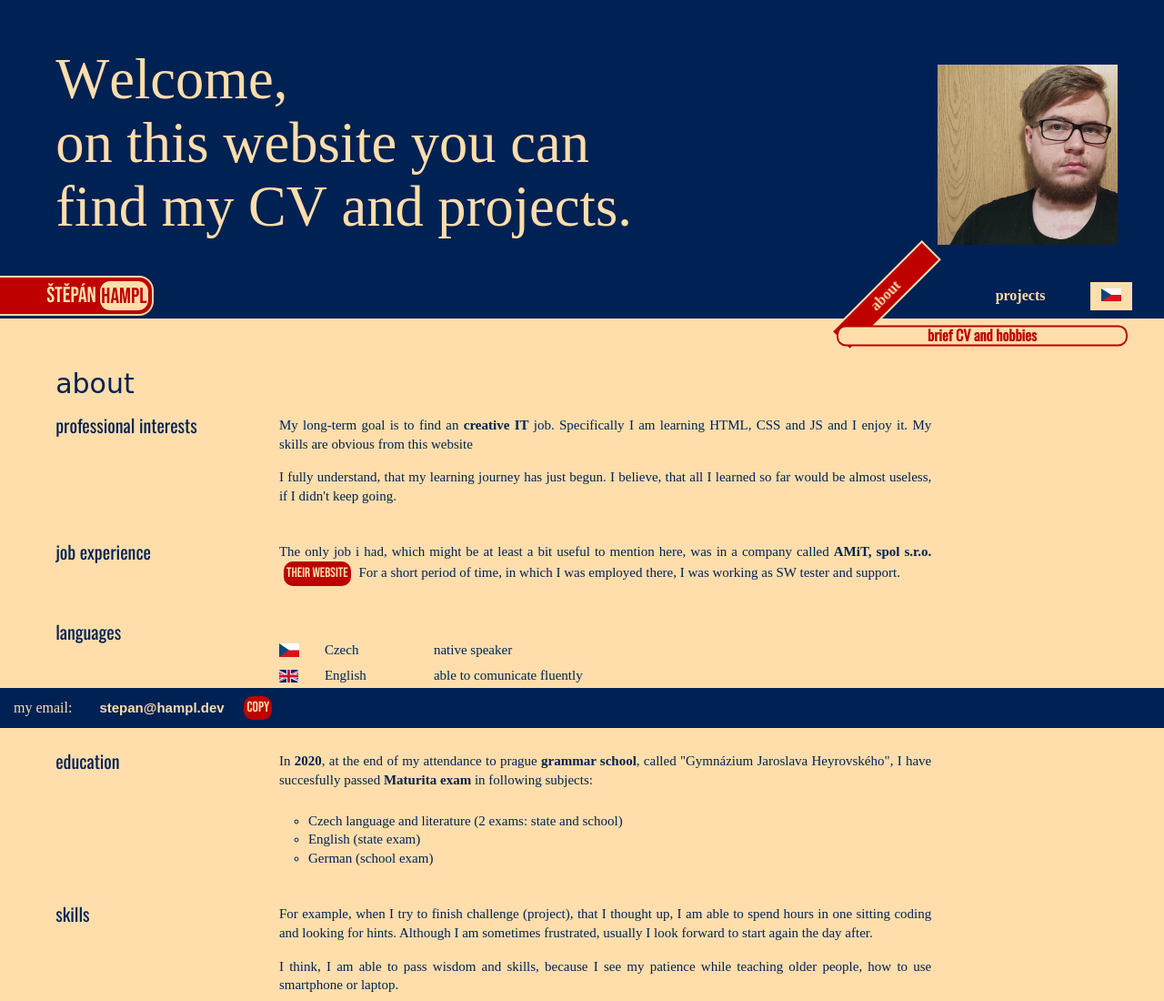
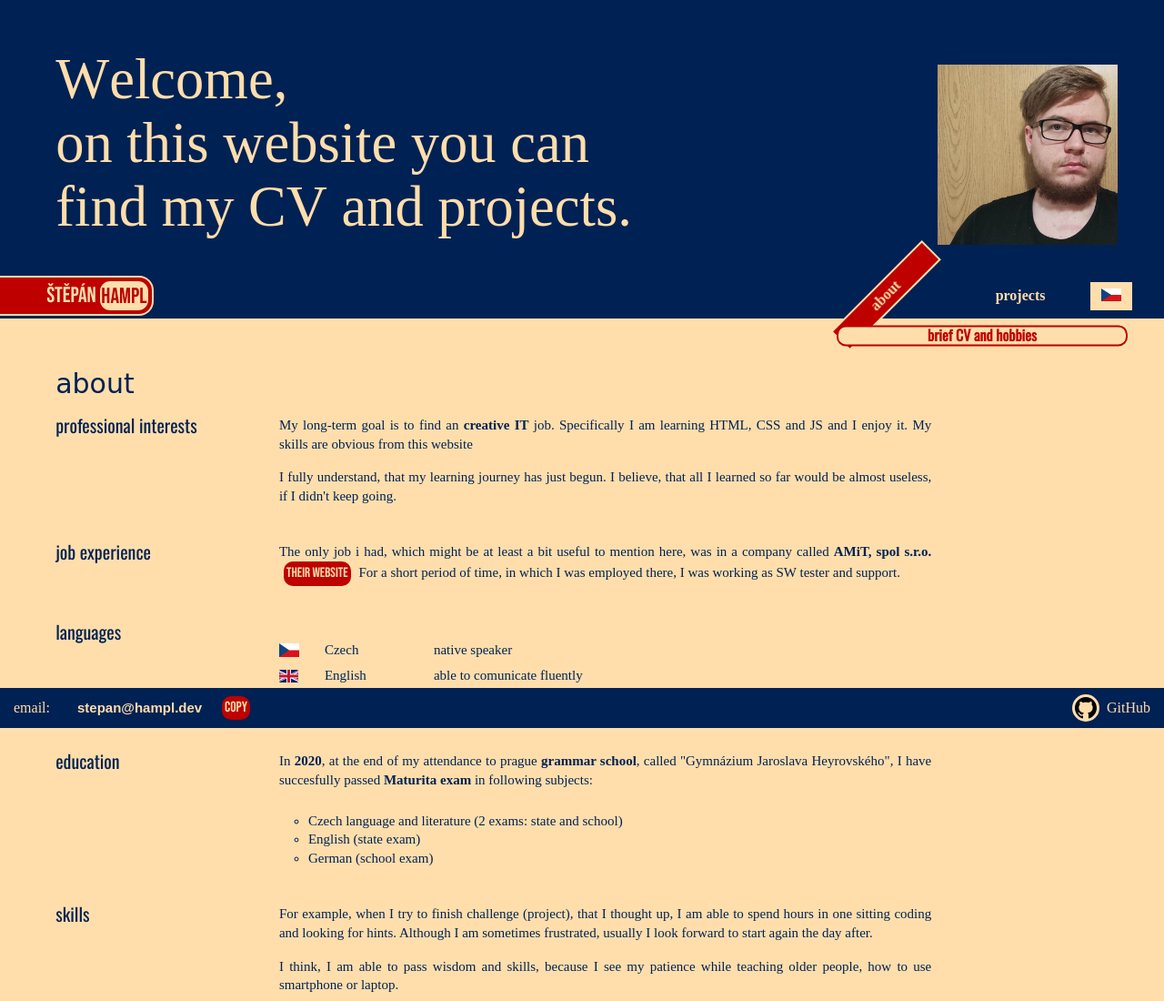
Before and after one commit to stepanhampl/stepanh, a plain HTML site: page markups/en/about.html in a window 1280 px wide. Shown: the top 1100 px of the page at 91% size. Drawn offline with nearby package versions, Linux system fonts and the light colour scheme; a web font is replaced by a local one.

Commit message:
github button added to all 4 main pages

```diff
--- a/markups/en/about.html
+++ b/markups/en/about.html
@@ -147,9 +147,15 @@
         <div class="text after-text"></div>
     </main>
     <div id="bottom">
-        <p>my email:</p>
+        <p class="email">email:</p>
         <input readonly class="highlight to-copy" value="stepan@hampl.dev"></input>
-        <btn onclick="copy()" class="btn btn-copy">copy</btn>
+        <div onclick="copy()" class="btn btn-copy">copy</div>
+        <a class="pack-cont" href="https://github.com/stepanhampl/stepanh">
+            <div class="cont-icon">
+                <img class="icon" src="../../images/github.svg" alt="">
+            </div>
+            <div class="description">GitHub</div>
+        </a>
     </div>
 
     <!-- to make lettersEffect.js work, add ".js-added-letter:hover" to css and class="letters" to HTML-->
```
Also changed, not shown: markups/cs/projects.html (+8 -2 lines), markups/en/projects.html (+8 -2 lines).
